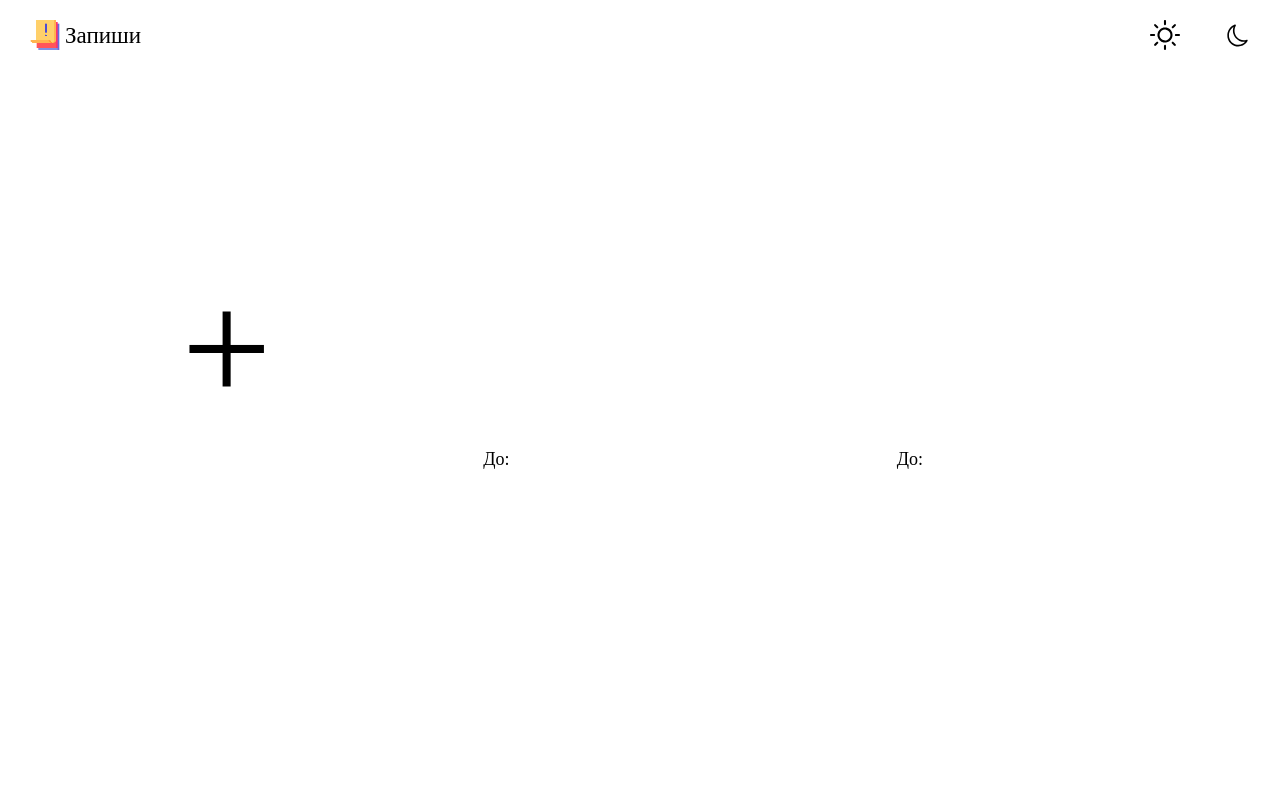
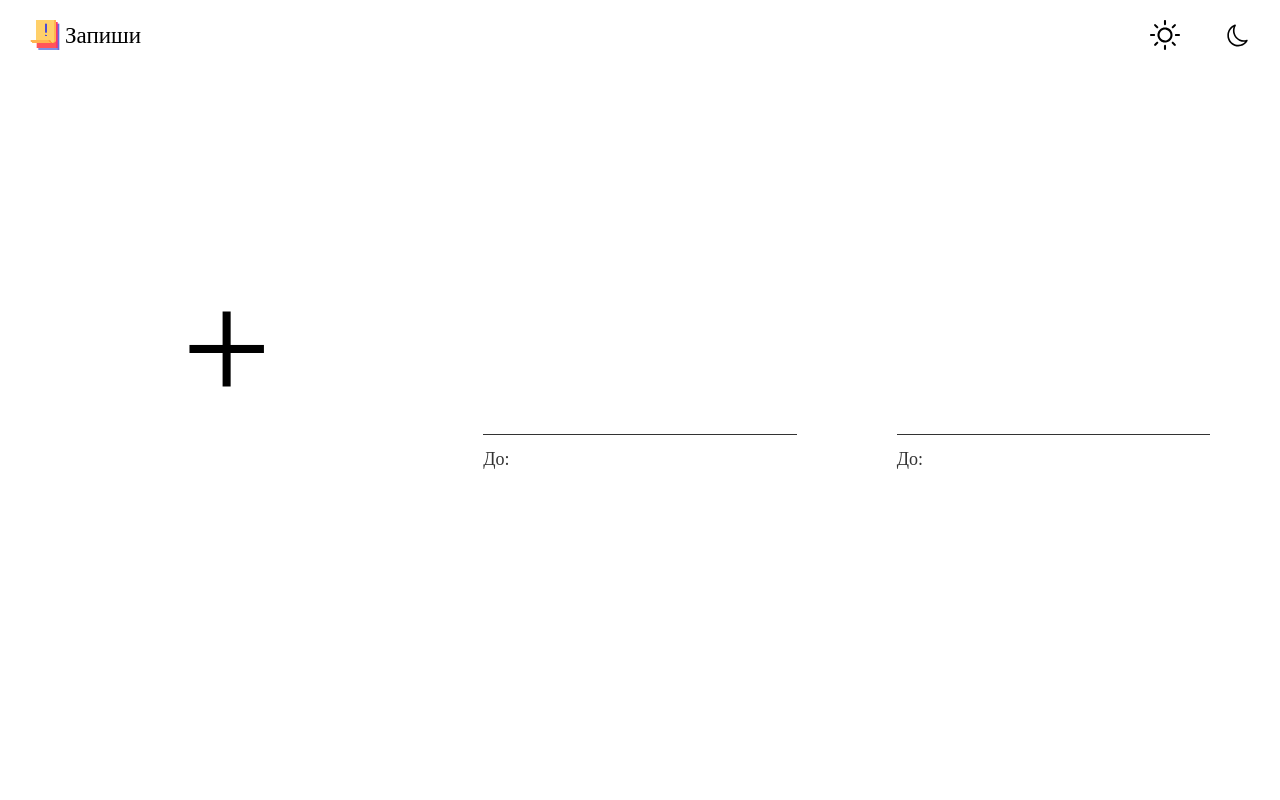
Before and after one commit to shved-project/Write, a React (Vite) app: page / in a window 1280 px wide. Shown: the top 800 px of the page. Built offline with nearby package versions, Linux system fonts and the light colour scheme.

Commit message:
Поправили стили компонента Note

```diff
--- a/src/components/Note/note.scss
+++ b/src/components/Note/note.scss
@@ -1,6 +1,7 @@
 .note {
 	transform: scale(1);
 	transition: transform 0.2s ease-out;
+	color: #333333;
 
 	&:hover {
 		transform: scale(1.02);
@@ -39,7 +40,6 @@
 	}
 
 	&__card {
-		background-color: var(--bg-card-color);
 		padding: 40px 30px;
 		border-radius: 10px;
 		transition-property: background-color, box-shadow !important;
@@ -59,8 +59,7 @@
 	&__card-line {
 		width: 100%;
 		height: 1px;
-		background-color: var(--text-color);
-		opacity: 0.3;
+		background-color: #333333;
 		border: none;
 		margin-block: 20px 15px;
 	}
```
